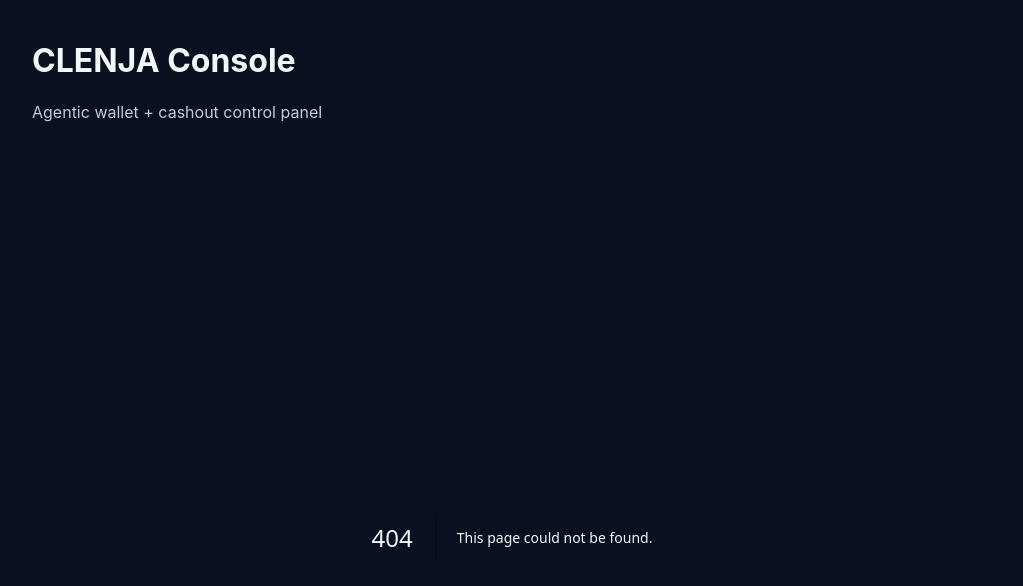
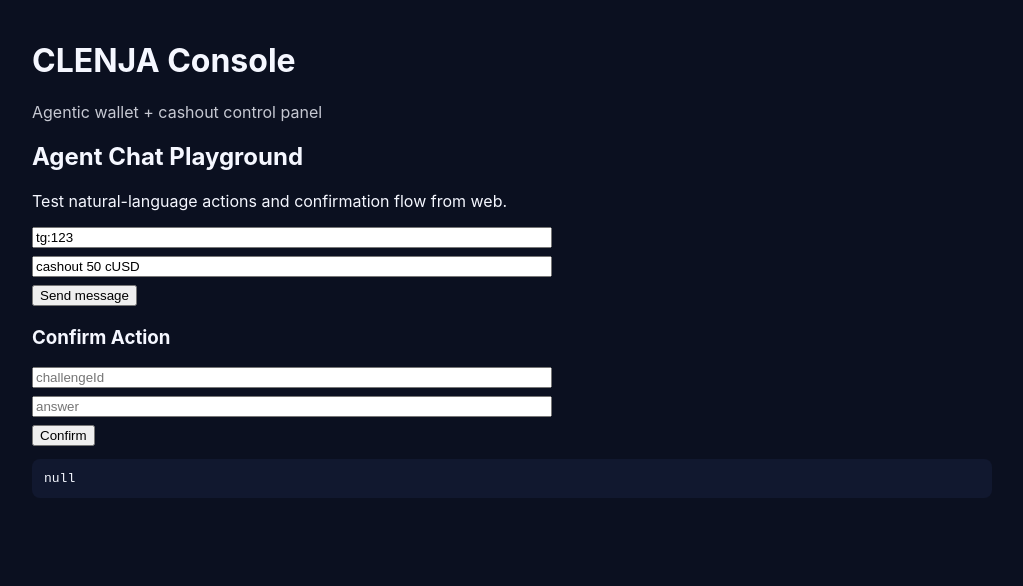
Before and after one commit to gabrieltemtsen/clenja-agent, a Next.js app in the folder apps/web/: page /agent in a window 1280 px wide. Before the commit this address had no page. Shown: the top 586 px of the page, without its empty margins (128-1151 px from the left). Built offline with nearby package versions, Linux system fonts and the light colour scheme; no server answers.

Commit message:
Add web agent playground for chat/confirm action flow

```diff
--- /dev/null
+++ b/apps/web/app/agent/page.tsx
@@ -0,0 +1,57 @@
+"use client";
+
+import { useState } from "react";
+import { postJson } from "../lib/api";
+
+export default function AgentPage() {
+  const [userId, setUserId] = useState("tg:123");
+  const [text, setText] = useState("cashout 50 cUSD");
+  const [challengeId, setChallengeId] = useState("");
+  const [answer, setAnswer] = useState("");
+  const [response, setResponse] = useState<any>(null);
+  const [error, setError] = useState("");
+
+  async function sendMessage() {
+    setError("");
+    try {
+      const r = await postJson<any>("/v1/chat/message", { userId, text });
+      setResponse(r);
+      if (r.challengeId) setChallengeId(r.challengeId);
+    } catch (e: any) {
+      setError(e.message);
+    }
+  }
+
+  async function confirm() {
+    setError("");
+    try {
+      const r = await postJson<any>("/v1/chat/confirm", { userId, challengeId, answer });
+      setResponse(r);
+    } catch (e: any) {
+      setError(e.message);
+    }
+  }
+
+  return (
+    <main>
+      <h2>Agent Chat Playground</h2>
+      <p>Test natural-language actions and confirmation flow from web.</p>
+
+      <div style={{ display: "grid", gap: 8, maxWidth: 520 }}>
+        <input value={userId} onChange={(e) => setUserId(e.target.value)} placeholder="userId" />
+        <input value={text} onChange={(e) => setText(e.target.value)} placeholder="message" />
+      </div>
+      <button onClick={sendMessage} style={{ marginTop: 8 }}>Send message</button>
+
+      <h3 style={{ marginTop: 20 }}>Confirm Action</h3>
+      <div style={{ display: "grid", gap: 8, maxWidth: 520 }}>
+        <input value={challengeId} onChange={(e) => setChallengeId(e.target.value)} placeholder="challengeId" />
+        <input value={answer} onChange={(e) => setAnswer(e.target.value)} placeholder="answer" />
+      </div>
+      <button onClick={confirm} style={{ marginTop: 8 }}>Confirm</button>
+
+      {error && <p style={{ color: "#ff8080" }}>{error}</p>}
+      <pre style={{ whiteSpace: "pre-wrap", background: "#11182f", padding: 12, borderRadius: 8 }}>{JSON.stringify(response, null, 2)}</pre>
+    </main>
+  );
+}
--- a/apps/web/app/page.tsx
+++ b/apps/web/app/page.tsx
@@ -7,6 +7,7 @@ export default function HomePage() {
         <Link href="/dashboard">Dashboard</Link>
         <Link href="/beneficiaries">Beneficiaries</Link>
         <Link href="/cashout-status">Cashout Status</Link>
+        <Link href="/agent">Agent Playground</Link>
       </div>
       <p style={{ marginTop: 16 }}>Use this UI for demoing user balances, receipts, beneficiaries, and payout lifecycle.</p>
     </main>
```
Also changed, not shown: 2 other files (tests, documents, lock files or other folders).
